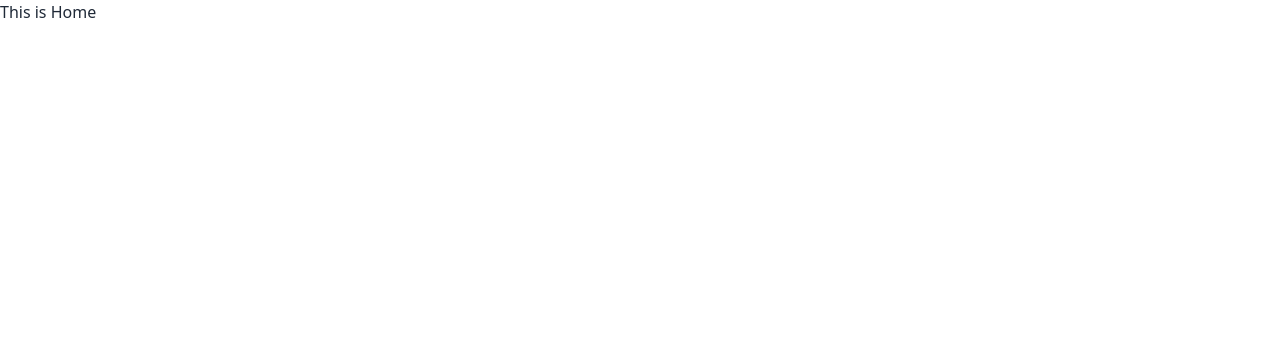
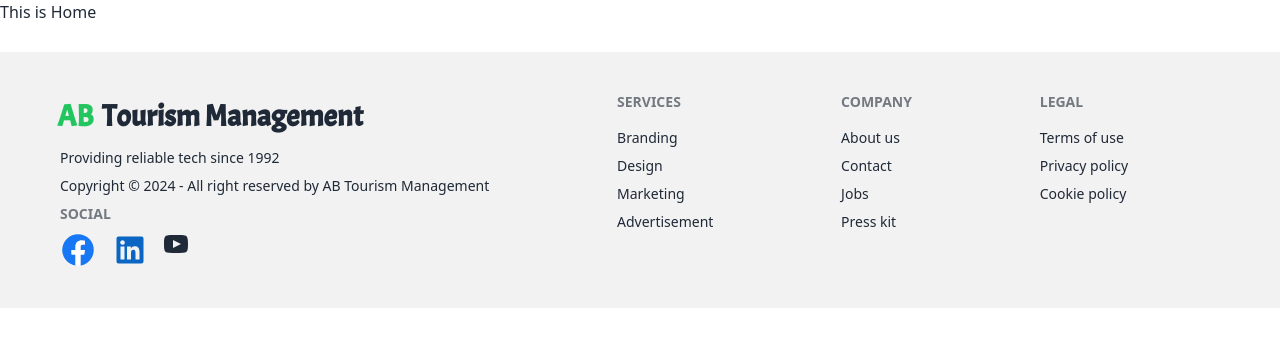
Before and after one commit to Anik98Bh/b9a11-client-side-Anik98Bh, a React (Vite) app: page / in a window 1280 px wide. Shown: the top 346 px of the page. Built offline with nearby package versions, Linux system fonts and the light colour scheme.

Commit message:
create a footer

```diff
--- a/src/index.css
+++ b/src/index.css
@@ -1,3 +1,5 @@
+@import url('https://fonts.googleapis.com/css2?family=Acme&display=swap');
+
 @tailwind base;
 @tailwind components;
 @tailwind utilities;
--- a/src/layout/Root.jsx
+++ b/src/layout/Root.jsx
@@ -1,9 +1,11 @@
 import { Outlet } from "react-router-dom";
+import Footer from "../pages/shared/Footer/Footer";
 
 const Root = () => {
     return (
         <div>
             <Outlet></Outlet>
+            <Footer></Footer>
         </div>
     );
 };
--- /dev/null
+++ b/src/pages/shared/Footer/Footer.jsx
@@ -0,0 +1,47 @@
+import facebook from "../../../assets/facebook-svgrepo-com.svg"
+import linkedin from "../../../assets/linkedin-svgrepo-com.svg"
+
+const Footer = () => {
+    return (
+        <footer className="footer p-10 bg-base-200 text-base-content mt-7">
+            <aside>
+                <a className="btn btn-ghost text-3xl font-acma"><span className="text-green-500">AB</span>Tourism Management</a>
+                <p className="pl-5">Providing reliable tech since 1992</p>
+                <aside className="pl-5">
+                    <p>Copyright © 2024 - All right reserved by AB Tourism Management</p>
+                </aside>
+                <nav className="pl-5">
+                    <h6 className="footer-title">Social</h6>
+                    <div className="grid grid-flow-col gap-4">
+                        <a href="https://m.facebook.com/login/?locale=en_GB"><img className="h-9 w-9"  src={facebook} alt="" /></a>
+                        <a href="https://www.linkedin.com/home"><img className="h-9 w-9"  src={linkedin} alt="" /></a>
+                        <a href="https://www.youtube.com"><svg xmlns="http://www.w3.org/2000/svg" width="24" height="24" viewBox="0 0 24 24" className="fill-current"><path d="M19.615 3.184c-3.604-.246-11.631-.245-15.23 0-3.897.266-4.356 2.62-4.385 8.816.029 6.185.484 8.549 4.385 8.816 3.6.245 11.626.246 15.23 0 3.897-.266 4.356-2.62 4.385-8.816-.029-6.185-.484-8.549-4.385-8.816zm-10.615 12.816v-8l8 3.993-8 4.007z"></path></svg>
+                        </a>
+                    </div>
+                </nav>
+            </aside>
+            <nav>
+                <h6 className="footer-title">Services</h6>
+                <a className="link link-hover">Branding</a>
+                <a className="link link-hover">Design</a>
+                <a className="link link-hover">Marketing</a>
+                <a className="link link-hover">Advertisement</a>
+            </nav>
+            <nav>
+                <h6 className="footer-title">Company</h6>
+                <a className="link link-hover">About us</a>
+                <a className="link link-hover">Contact</a>
+                <a className="link link-hover">Jobs</a>
+                <a className="link link-hover">Press kit</a>
+            </nav>
+            <nav>
+                <h6 className="footer-title">Legal</h6>
+                <a className="link link-hover">Terms of use</a>
+                <a className="link link-hover">Privacy policy</a>
+                <a className="link link-hover">Cookie policy</a>
+            </nav>
+        </footer>
+    );
+};
+
+export default Footer;
--- a/tailwind.config.js
+++ b/tailwind.config.js
@@ -5,7 +5,11 @@ export default {
     "./src/**/*.{js,ts,jsx,tsx}",
   ],
   theme: {
-    extend: {},
+    extend: {
+      fontFamily: {
+        acma:"'Acme', sans-serif",
+      }
+    },
   },
   plugins: [
     require('daisyui'),
```
Also changed, not shown: src/assets/facebook-svgrepo-com.svg (added), src/assets/linkedin-svgrepo-com.svg (added).
